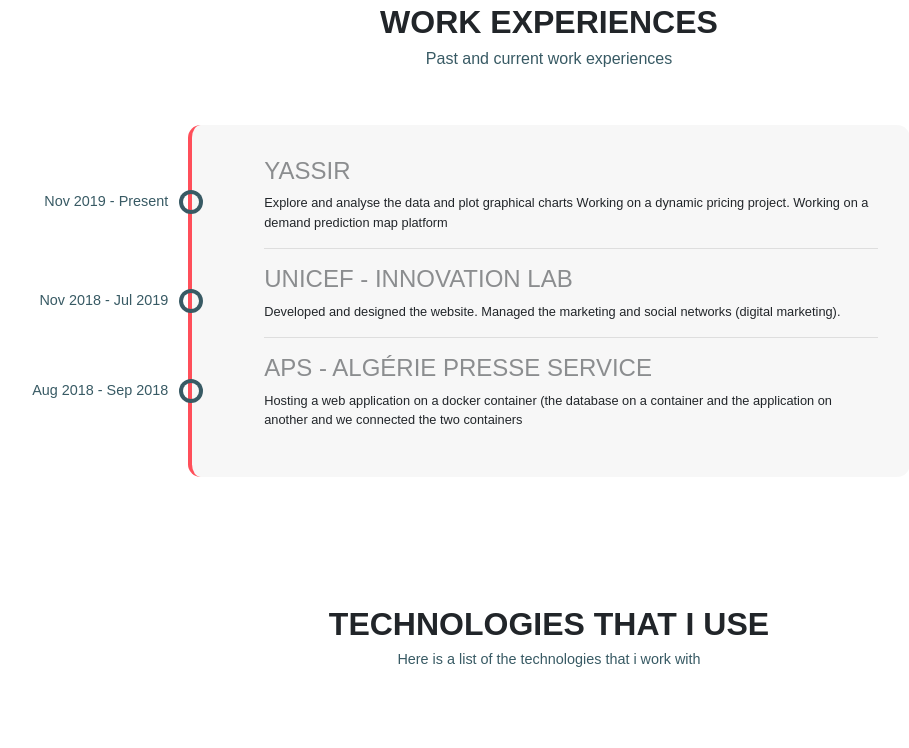
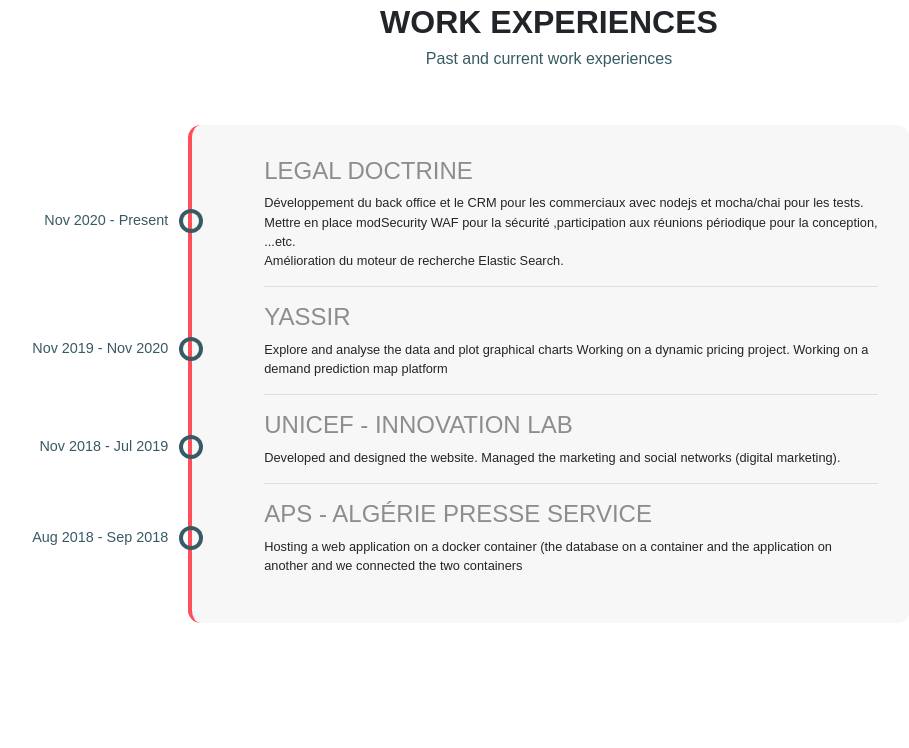
Before and after one commit to brings123/ChakibAfraoucene, a website: page index.html in a window 1280 px wide. Shown: the part 4022-4770 px from the top of the page, without its empty margins (91-1000 px from the left). Drawn offline with nearby package versions, Linux system fonts and the light colour scheme; a web font is replaced by a local one.

Commit message:
:refactor: add new experience

```diff
--- a/index.html
+++ b/index.html
@@ -589,7 +589,15 @@
           </div>
           <div class="timeline">
             <ul>
-              <li class="date" data-date="Nov 2019 - Present">
+              <li class="date" data-date="Nov 2020 - Present">
+                <h3>Legal Doctrine</h3>
+                <p>
+                  Développement du back office et le CRM pour les commerciaux avec nodejs et mocha/chai pour les tests. <br>
+                  Mettre en place modSecurity WAF pour la sécurité ,participation aux réunions périodique pour la conception, ...etc. <br>
+                  Amélioration du moteur de recherche Elastic Search.
+                </p>
+              </li>
+              <li class="date" data-date="Nov 2019 - Nov 2020">
                 <h3>Yassir</h3>
                 <p>
                   Explore and analyse the data and plot graphical charts Working on a dynamic pricing project. Working
@@ -666,9 +674,6 @@
         <div class="col-md-3 col-sm-12 col-xs-12 tech-img"><img src="./img/Technologies/dash.png" alt="">
           <h3>Plotly Dash</h3>
         </div>
-        <div class="col-md-3 col-sm-12 col-xs-12 tech-img"><img src="./img/Technologies/flask.png" alt="">
-          <h3>Flask</h3>
-          </div>
           <div class="col-md-3 col-sm-12 col-xs-12 tech-img"><img src="./img/Technologies/mongodb.png" alt="">
             <h3>MongoDB</h3>
           </div>
```
